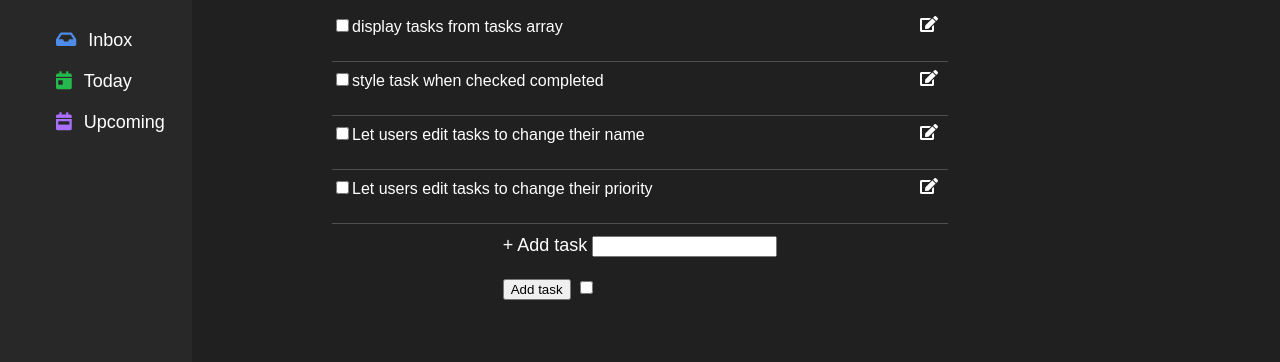
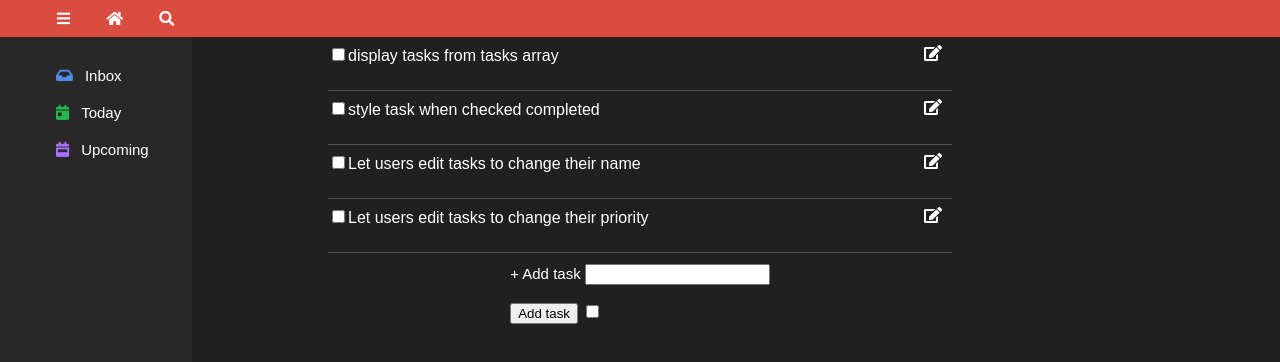
Before and after one commit to Curlos/Todo-List, a website built with webpack: page dist/index.html in a window 1280 px wide. Built offline with nearby package versions, Linux system fonts and the light colour scheme.

Commit message:
added navbar and icons and css positioning

```diff
--- a/dist/index.html
+++ b/dist/index.html
@@ -9,6 +9,12 @@
     <title>Todo List</title>
 </head>
 <body>
+
+    <div class="topnav">
+        <a id="toggleSidebarButton"><i class="fas fa-bars"></i></a>
+        <a id="homeViewButton"><i class="fas fa-home"></i></a>
+        <a id="searchTasksButton"><i class="fas fa-search"></i></a>
+    </div>
 
     <div class="sidenav">
         <a href="#Inbox"><i class="fas fa-inbox"></i>Inbox</a>
--- a/dist/style.css
+++ b/dist/style.css
@@ -2,16 +2,40 @@ body {
     background-color: #202020;
     color: white;
     font-family: sans-serif;
-    font-size: 18px;
+    font-size: 15px;
     font-weight: 200;
+    margin: 0;
+    padding: 0;
+}
+
+/* Add a black background color to the top navigation */
+.topnav {
+    background-color: #DA4C3F;
+    overflow: hidden;
+    padding: 10px;
+    height: 10%;
+    overflow: hidden;
+    padding-left: 41px;
+}
+
+/* Style the links inside the navigation bar */
+.topnav a {
+  color: #ffffff;
+  padding: 14px 16px;
+  text-decoration: none;
+  border-radius: 10px;
+}
+
+/* Change the color of links on hover */
+.topnav a:hover {
+  color: #FFCD08;
 }
 
 .sidenav {
-    height: 100%;
+    height: 90%;
     width: 15%;
     position: fixed;
     z-index: 1;
-    top: 0;
     left: 0;
     background-color: #282828;
     overflow-x: hidden;
```
